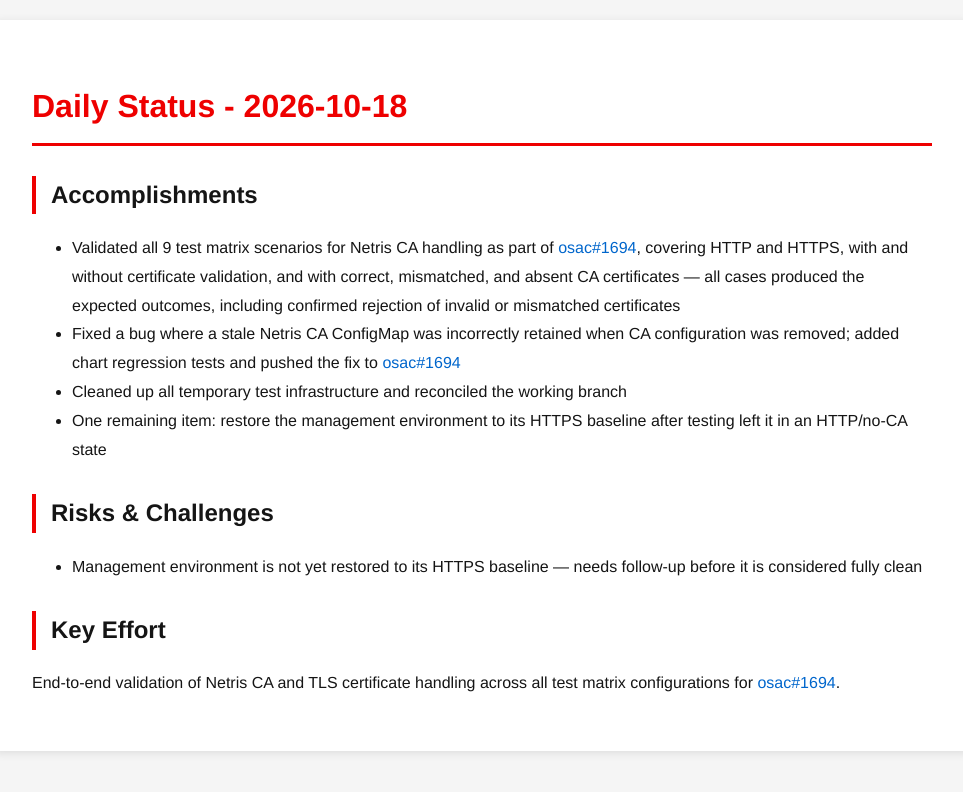
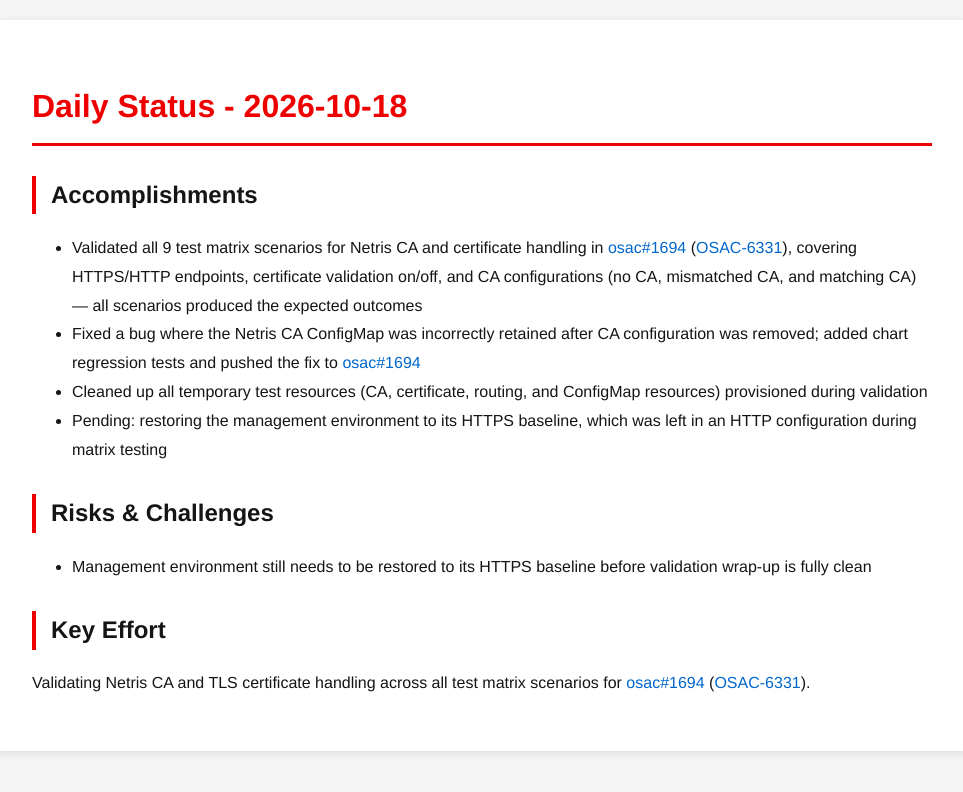
Before and after one commit to tzvatot/daily-status, a Jekyll site: the page built from 2026-10-18.md, in a window 1280 px wide. Shown: the top 792 px of the page, without its empty margins (158-1121 px from the left). Built offline with Jekyll 4.4.1, drawn with Linux system fonts in a browser that asks for light colours.

Commit message:
Daily status update - 2026-10-18

```diff
--- a/2026-10-18.md
+++ b/2026-10-18.md
@@ -7,13 +7,13 @@
 # Daily Status - 2026-10-18
 
 ## Accomplishments
-- Validated all 9 test matrix scenarios for Netris CA handling as part of [osac#1694](https://github.com/osac-project/osac/pull/1694), covering HTTP and HTTPS, with and without certificate validation, and with correct, mismatched, and absent CA certificates — all cases produced the expected outcomes, including confirmed rejection of invalid or mismatched certificates
-- Fixed a bug where a stale Netris CA ConfigMap was incorrectly retained when CA configuration was removed; added chart regression tests and pushed the fix to [osac#1694](https://github.com/osac-project/osac/pull/1694)
-- Cleaned up all temporary test infrastructure and reconciled the working branch
-- One remaining item: restore the management environment to its HTTPS baseline after testing left it in an HTTP/no-CA state
+- Validated all 9 test matrix scenarios for Netris CA and certificate handling in [osac#1694](https://github.com/osac-project/osac/pull/1694) ([OSAC-6331](https://redhat.atlassian.net/browse/OSAC-6331)), covering HTTPS/HTTP endpoints, certificate validation on/off, and CA configurations (no CA, mismatched CA, and matching CA) — all scenarios produced the expected outcomes
+- Fixed a bug where the Netris CA ConfigMap was incorrectly retained after CA configuration was removed; added chart regression tests and pushed the fix to [osac#1694](https://github.com/osac-project/osac/pull/1694)
+- Cleaned up all temporary test resources (CA, certificate, routing, and ConfigMap resources) provisioned during validation
+- Pending: restoring the management environment to its HTTPS baseline, which was left in an HTTP configuration during matrix testing
 
 ## Risks & Challenges
-- Management environment is not yet restored to its HTTPS baseline — needs follow-up before it is considered fully clean
+- Management environment still needs to be restored to its HTTPS baseline before validation wrap-up is fully clean
 
 ## Key Effort
-End-to-end validation of Netris CA and TLS certificate handling across all test matrix configurations for [osac#1694](https://github.com/osac-project/osac/pull/1694).
+Validating Netris CA and TLS certificate handling across all test matrix scenarios for [osac#1694](https://github.com/osac-project/osac/pull/1694) ([OSAC-6331](https://redhat.atlassian.net/browse/OSAC-6331)).
```
